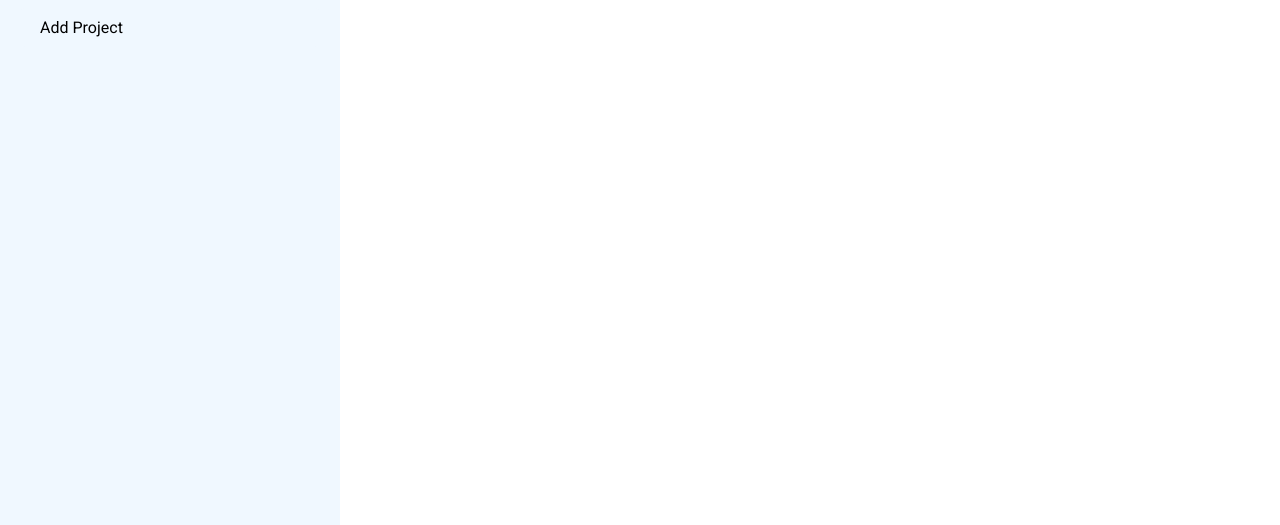
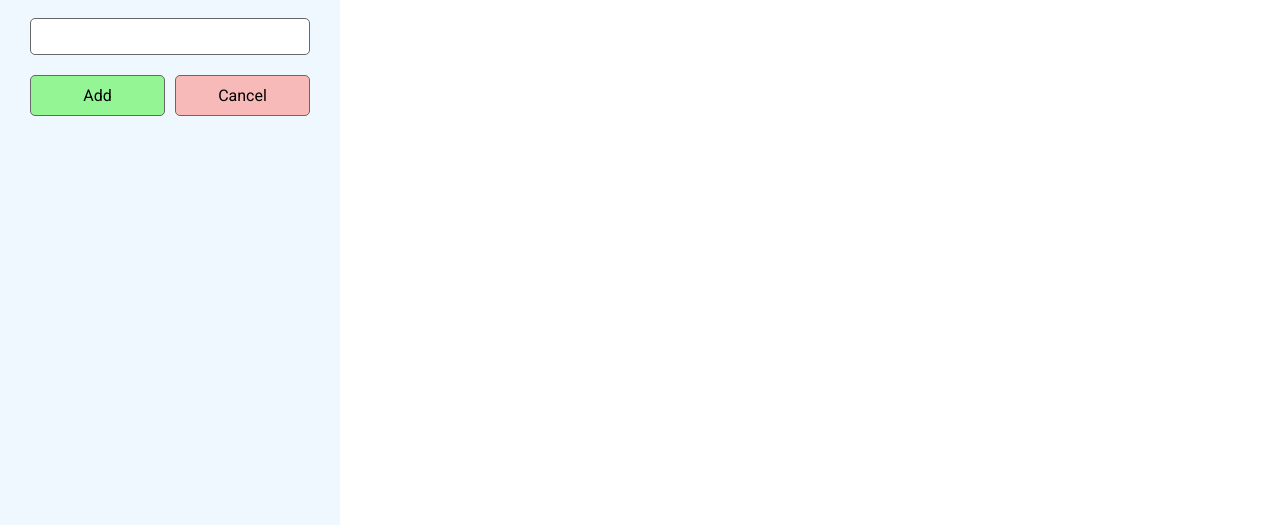
Before and after one commit to redjeacs/todo-list, a website built with webpack: page src/index.html in a window 1280 px wide. Both pictures are taken after a click on the button "Add Project". Shown: the part 288-813 px from the top of the page. Built offline with nearby package versions, Linux system fonts and the light colour scheme; files whose address does not match are found by name.

Commit message:
initAddProjectBtn
- added event listener for add project button and
created html form for inputting project title
- changing form display to block and add project
button to none when clicked to toggle visibility

```diff
--- a/src/index.html
+++ b/src/index.html
@@ -27,6 +27,15 @@
       <div class="projects-section">Projects</div>
       <div class="projects-container"></div>
       <button class="add-project-btn">Add Project</button>
+      <div id="project-form">
+        <form id="project-details-form">
+            <input type="text" id="project-name" name="project-name" required>
+            <div class="project-form-btns">
+              <button type="submit" id="submit-project-btn">Add</button>
+              <button type="button" id="cancel-project-btn">Cancel</button>
+            </div>
+        </form>
+    </div>
     </nav>
     <div class="project-container">
       <div class="todos-container"></div>
--- a/src/index.js
+++ b/src/index.js
@@ -1,7 +1,7 @@
 import './styles.css';
 import ProjectList from './modules/projectList';
 import { saveProjectList, loadProjectList, clearProjectList } from './modules/storage';
-
+import Website from './modules/website';
 
 const test = new ProjectList();
 test.addProject('Todo Project');
@@ -10,3 +10,4 @@ test.getProject('Todo Project').addTodo('day 2', 'day 2 test', '2025-07-31', 'lo
 test.getProject('Todo Project').addTodo('day 4', 'day 5 test', '2025-07-30', 'medium');
 test.updateTodayProject();
 console.log(test);
+document.addEventListener('DOMContentLoaded', Website.initAddProjectBtn);
--- /dev/null
+++ b/src/modules/website.js
@@ -0,0 +1,64 @@
+export default class Website {
+  static initAddProjectBtn() {
+    const addProjectBtn = document.querySelector('.add-project-btn');
+    const projectFormDiv = document.getElementById('project-form');
+    const projectDetailsForm = document.getElementById('project-details-form');
+    const cancelProjectBtn = document.getElementById('cancel-project-btn');
+    const projectNameInput = document.getElementById('project-name');
+
+    addProjectBtn.addEventListener('click', () => {
+      console.log('test');
+      projectFormDiv.style.display = 'block';
+      addProjectBtn.style.display = 'none';
+    })
+
+    projectDetailsForm.addEventListener('submit', (e) => {
+      e.preventDefault();
+      const projectName = projectNameInput.value;
+      if (projectName) {
+        this.createProject(projectName);
+        projectFormDiv.style.display = 'none';
+        addProjectBtn.style.display = 'block';
+        projectNameInput.value = '';
+      }
+      else {
+        alert('Please enter a project name');
+      }
+    })
+
+    cancelProjectBtn.addEventListener('click', () => {
+      projectNameInput.value = '';
+      projectFormDiv.style.display = 'none';
+      addProjectBtn.style.display = 'block';
+    })
+  }
+  // createProject(name) {
+  //   const projectsContainer = document.querySelector('.projects-container');
+  //   const newProject = document.createElement('div');
+  //   newProject.classList.add(`project ${name}`);
+  //   const newProjectBtn = document.createElement('button');
+  //   newProjectBtn.classList.add(`project-btn ${name}`);
+  //   newProjectBtn.textContent = name;
+  //   const deleteProjectBtn = document.createElement('button');
+  //   deleteProjectBtn.textContent = 'X';
+  //   deleteProjectBtn.classList.add('delete-project-btn');
+  //   newProject.appendChild(newProjectBtn);
+  //   newProject.appendChild(deleteProjectBtn);
+  //   projectsContainer.appendChild(newProject);
+  // }
+
+  // loadProject(title) {
+  //   const todosContainer = document.querySelector('.todos-container');
+  //   todosContainer.innerHTML = '';
+  //   const newTodo = document.createElement('div');
+  // }
+
+  // initiateProjectBtns() {
+  //   const projectBtns = document.querySelectorAll('.project-btn');
+  //   const deleteProjectBtns = document.querySelectorAll('.delete-project-btn');
+
+  //   projectBtns.forEach(btn => {
+  //     btn.addEventListener('click', Website.loadProject(btn.textContent))
+  //   })
+  // }
+}
--- a/src/styles.css
+++ b/src/styles.css
@@ -90,4 +90,44 @@ main {
 
 .add-project-btn {
   text-align: left;
+  padding: 20px;
 }
+
+#project-form {
+  display: none;
+  padding: 10px;
+}
+
+#project-details-form {
+  display: flex;
+  flex-direction: column;
+  gap: 10px;
+}
+
+#project-name {
+  box-sizing: border-box;
+  padding: 10px;
+  width: 100%;
+  border-radius: 5px;
+  text-align: center;
+  border: 1px solid var(--granite-gray);
+}
+
+.project-form-btns {
+  display: flex;
+  justify-content: space-between;
+  margin-top: 10px;
+  gap: 10px;
+}
+
+.project-form-btns button {
+  border: 1px solid var(--granite-gray);
+}
+
+#submit-project-btn {
+  background-color: rgb(148, 245, 148);
+}
+
+#cancel-project-btn {
+  background-color: rgb(248, 185, 185);
+}
```
